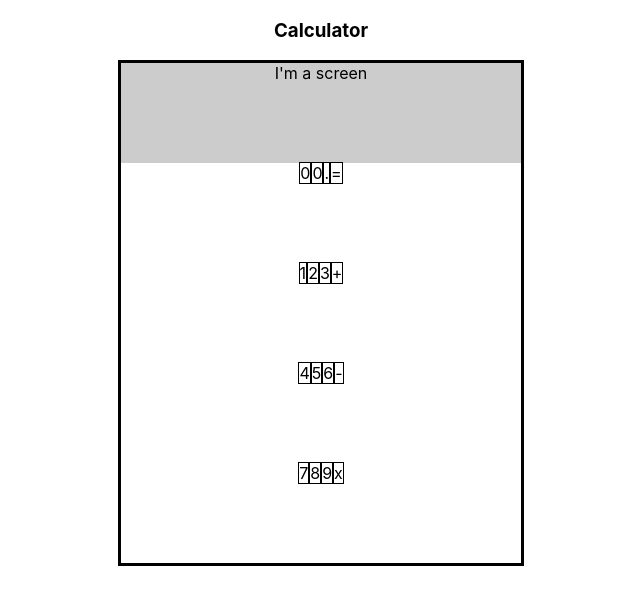
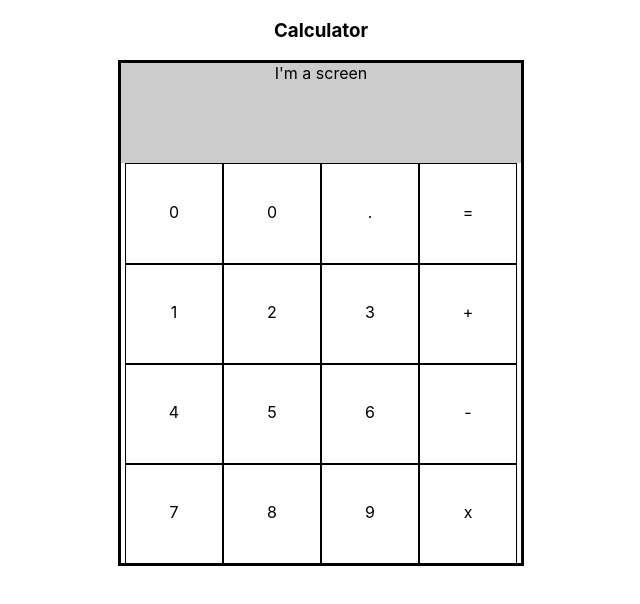
Before and after one commit to clairemuller/calculator, a React (Create React App) app: page / in a window 1280 px wide. Shown: the top 604 px of the page, without its empty margins (319-959 px from the left). Built offline with nearby package versions, Linux system fonts and the light colour scheme.

Commit message:
add scss

```diff
--- a/src/App.css
+++ b/src/App.css
@@ -1,25 +1,28 @@
 .App {
-  text-align: center;
-}
+  text-align: center; }
 
 .calculator {
   border: 3px solid black;
   width: 400px;
   height: 500px;
-  display: inline-block;
-}
+  display: inline-block; }
 
 .screen {
   background-color: rgba(0, 0, 0, 0.2);
-  height: 100px;
-}
+  height: 100px; }
 
 .row {
   height: 100px;
-  width: 400px;
-}
+  width: 400px; }
 
 .button {
+  width: 24%;
+  height: 100%;
   border: 1px solid black;
-  display: inline;
-}
+  display: inline-block; }
+  .button :hover {
+    cursor: pointer; }
+  .button p {
+    line-height: 4; }
+
+/*# sourceMappingURL=App.css.map */
--- /dev/null
+++ b/src/App.scss
@@ -0,0 +1,33 @@
+.App {
+  text-align: center;
+}
+
+.calculator {
+  border: 3px solid black;
+  width: 400px;
+  height: 500px;
+  display: inline-block;
+}
+
+.screen {
+  background-color: rgba(0, 0, 0, 0.2);
+  height: 100px;
+}
+
+.row {
+  height: 100px;
+  width: 400px;
+}
+
+.button {
+  width: 24%;
+  height: 100%;
+  border: 1px solid black;
+  display: inline-block;
+  :hover {
+    cursor: pointer;
+  }
+  p {
+    line-height: 4;
+  }
+}
--- a/src/Button.js
+++ b/src/Button.js
@@ -5,7 +5,7 @@ class Button extends React.Component {
   render() {
     return (
       <div className="button">
-        {this.props.label}
+        <p>{this.props.label}</p>
       </div>
     );
   }
```
Also changed, not shown: 2 other files (tests, documents, lock files or other folders).
